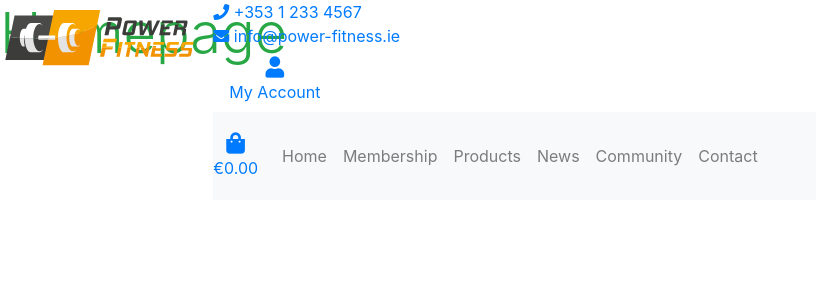
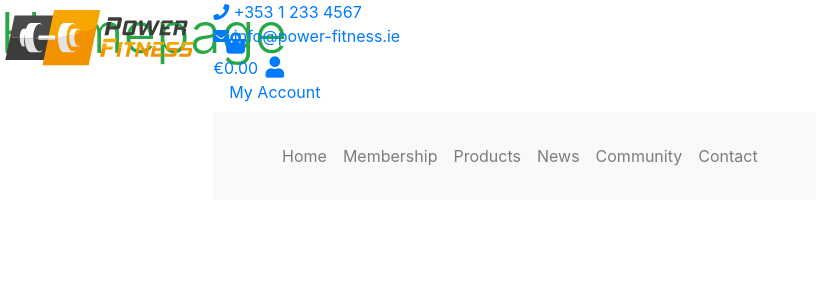
Before and after one commit to Bourkekev/ms4-power-fitness-gym, a Django app: page / in a window 1280 px wide. Shown: the top 300 px of the page, without its empty margins (0-816 px from the left). Run offline with Django 3.2, Linux system fonts and the light colour scheme; some libraries are stand-ins or nearby versions.

Commit message:
Add css to position nav toggler for mobile

```diff
--- a/static/css/base.css
+++ b/static/css/base.css
@@ -1,5 +1,15 @@
 .navbar-brand.logo img {
     max-width: 50%;
+}
+.bag-toggle {
+    position: absolute;
+    right: 0;
+    top: -100px;
+    width: 165px;
+}
+.shopping-bag,
+.navbar-toggler {
+    display: inline-block;
 }
 
 /* MEDIA QUERIES */
@@ -7,4 +17,8 @@
     .navbar-brand.logo img {
         max-width: 100%;
     }
+    .bag-toggle {
+        position: relative;
+        width: auto;
+    }
 }
--- a/templates/base.html
+++ b/templates/base.html
@@ -69,7 +69,8 @@
                     </div>
                 </div>
                 <div class="bottom-header">
-                    <nav class="navbar navbar-expand-lg navbar-light bg-light px-0">
+                    <nav class="navbar navbar-expand-lg navbar-light bg-light px-0 position-relative">
+                        <div class="bag-toggle">
                             <div class="shopping-bag">
                                 <a class="{% if grand_total %}text-info font-weight-bold{% else %}text-black{% endif %}" href="">
                                     <div class="text-center">
@@ -88,6 +89,7 @@
                                 aria-controls="main-nav" aria-expanded="false" aria-label="Toggle navigation">
                                 <span class="navbar-toggler-icon"></span>
                             </button>
+                        </div>
                         <div class="collapse navbar-collapse p-3" id="main-nav">
                             <div class="user-account-mob d-lg-none">
                                 <h3><i class="fas fa-user-circle"></i> Your Account</h3>
```
Lines whose indentation alone changed are shown as unchanged.
